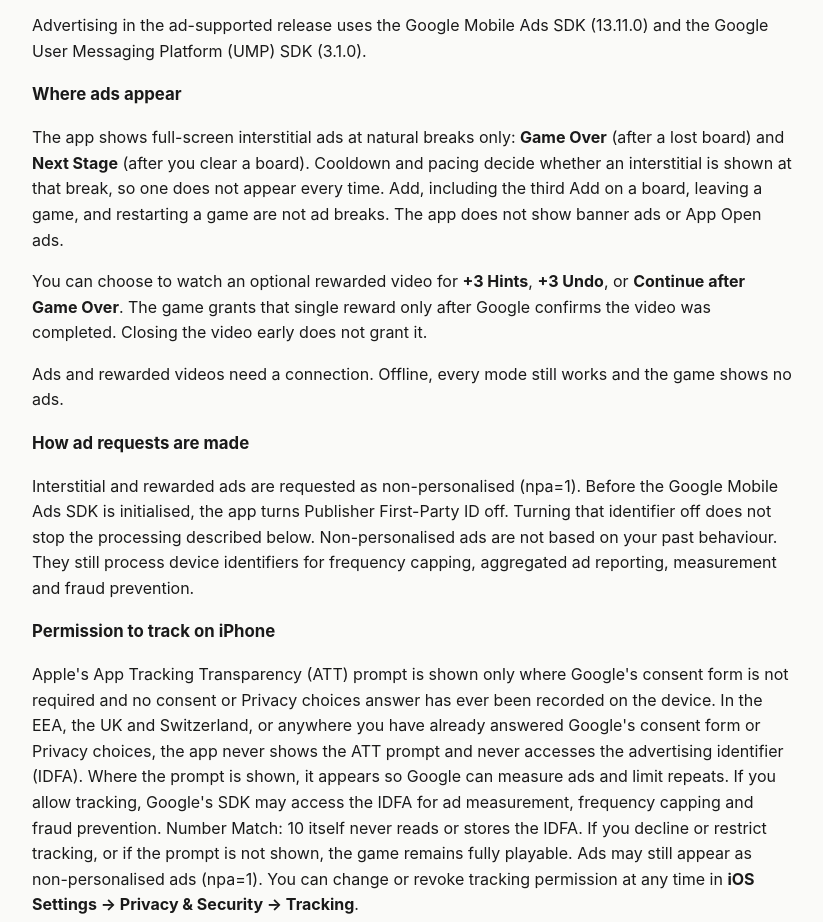
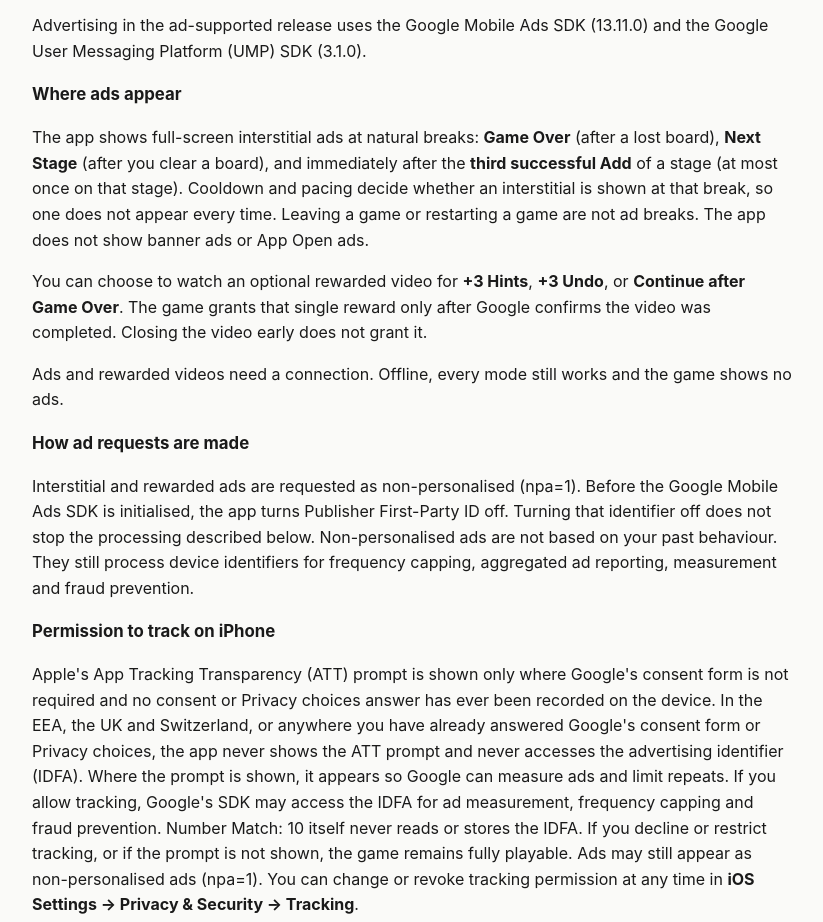
Before and after one commit to filipdrottshag3/neon-blocks-legal, a plain HTML site: page number-match-10/privacy/index.html in a window 1280 px wide. Shown: the part 1385-2307 px from the top of the page, without its empty margins (228-1051 px from the left). Drawn offline with Linux system fonts and the light colour scheme.

Commit message:
Number Match: 10 — update placements and prepare the effective date
Section 4 now describes interstitials at Game Over, Next Stage, and after
the third successful Add of a stage (at most once). Leaving or restarting
a game is still not an ad break. Rewarded Hint, Undo and Continue, and the
absence of banner and App Open ads, are unchanged.

The visible "Last updated" line stays [[RELEASE DATE of the ad-supported
version]] until Filip sets it. The HTML comments recommend using the
calendar date these pages are published. noindex stays in place. Do not
merge or publish from this commit.

Co-authored-by: filipdrottshag3 <filipdrottshag3@users.noreply.github.com>

```diff
--- a/number-match-10/privacy/index.html
+++ b/number-match-10/privacy/index.html
@@ -9,7 +9,11 @@
   Do not merge this branch to main, and do not publish the pages, before that release is ready to go live.
   GitHub Pages builds from main only.
   When the ad-supported release is ready to go live, and only then, update both of the following together:
-  1. Replace [[RELEASE DATE of the ad-supported version]] in this file with the actual publication date. Do not invent that date before release.
+  1. FILIP'S CHOICE — effective date: replace [[RELEASE DATE of the ad-supported version]] in the
+     visible "Last updated" line of this file with the calendar date these pages are published
+     (the GitHub Pages publish date). Recommendation: use that publish date, written in English
+     as "D Month YYYY". Do not invent or pre-fill a date before the pages go live. The visible
+     line stays a placeholder until then.
   2. Remove <meta name="robots" content="noindex"> from this file and from number-match-10/support/index.html.
 -->
 <title>Number Match: 10 — Privacy Policy</title>
@@ -60,7 +64,7 @@ table.wide td::before{content:attr(data-label);display:block;color:var(--muted);
 <h2>4. Advertising (Google AdMob)</h2>
 <p>Advertising in the ad-supported release uses the Google Mobile Ads SDK (13.11.0) and the Google User Messaging Platform (UMP) SDK (3.1.0).</p>
 <h3>Where ads appear</h3>
-<p>The app shows full-screen interstitial ads at natural breaks only: <strong>Game Over</strong> (after a lost board) and <strong>Next Stage</strong> (after you clear a board). Cooldown and pacing decide whether an interstitial is shown at that break, so one does not appear every time. Add, including the third Add on a board, leaving a game, and restarting a game are not ad breaks. The app does not show banner ads or App Open ads.</p>
+<p>The app shows full-screen interstitial ads at natural breaks: <strong>Game Over</strong> (after a lost board), <strong>Next Stage</strong> (after you clear a board), and immediately after the <strong>third successful Add</strong> of a stage (at most once on that stage). Cooldown and pacing decide whether an interstitial is shown at that break, so one does not appear every time. Leaving a game or restarting a game are not ad breaks. The app does not show banner ads or App Open ads.</p>
 <p>You can choose to watch an optional rewarded video for <strong>+3 Hints</strong>, <strong>+3 Undo</strong>, or <strong>Continue after Game Over</strong>. The game grants that single reward only after Google confirms the video was completed. Closing the video early does not grant it.</p>
 <p>Ads and rewarded videos need a connection. Offline, every mode still works and the game shows no ads.</p>
 <h3>How ad requests are made</h3>
```
Also changed, not shown: number-match-10/support/index.html (+4 -1 lines).
